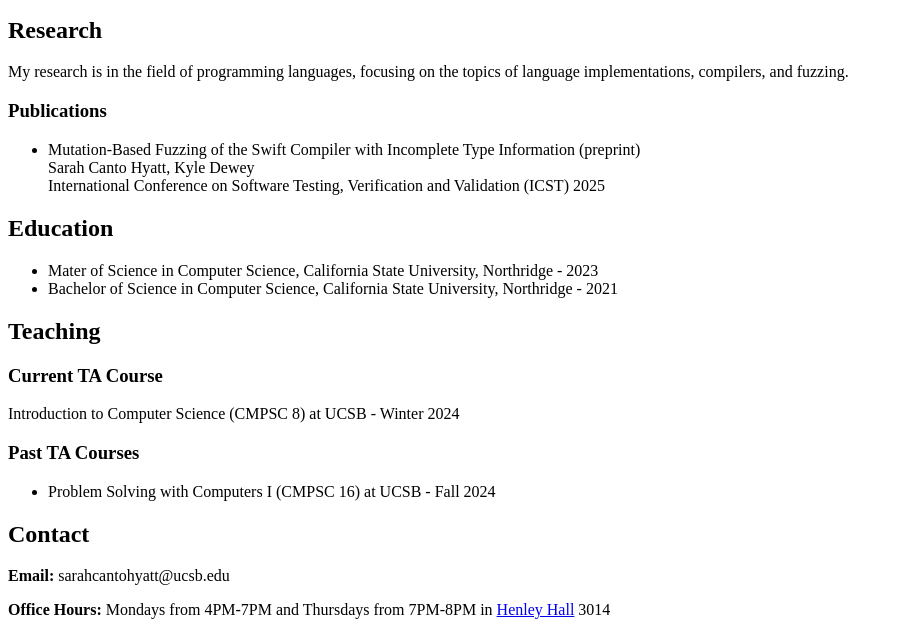
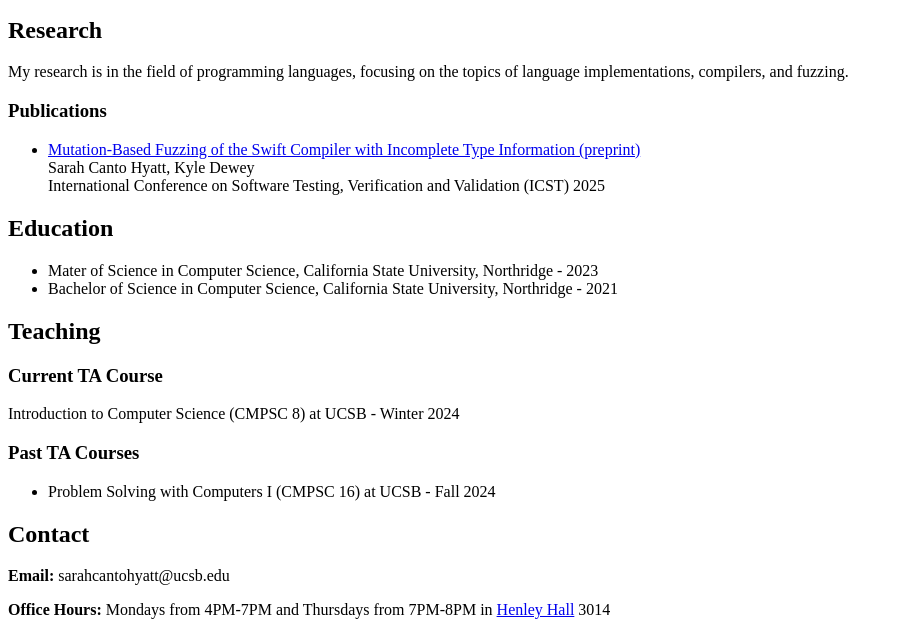
Before and after one commit to sarahcantohyatt/sarahcantohyatt.github.io, a plain HTML site: page index.html in a window 1280 px wide. Shown: the part 253-888 px from the top of the page, without its empty margins (0-900 px from the left). Drawn offline with Linux system fonts and the light colour scheme.

Commit message:
update link

```diff
--- a/index.html
+++ b/index.html
@@ -14,7 +14,7 @@
         <p>My research is in the field of programming languages, focusing on the topics of language implementations, compilers, and fuzzing.</p>
         <h3>Publications</h3>
         <ul>
-            <li>Mutation-Based Fuzzing of the Swift Compiler with Incomplete Type Information (preprint)<br>Sarah Canto Hyatt, Kyle Dewey<br>International Conference on Software Testing, Verification and Validation (ICST) 2025</li>
+            <li><a href="publications/icst-2025.pdf">Mutation-Based Fuzzing of the Swift Compiler with Incomplete Type Information (preprint)</a><br>Sarah Canto Hyatt, Kyle Dewey<br>International Conference on Software Testing, Verification and Validation (ICST) 2025</li>
         </ul>
         <h2>Education</h2>
         <ul>
```
